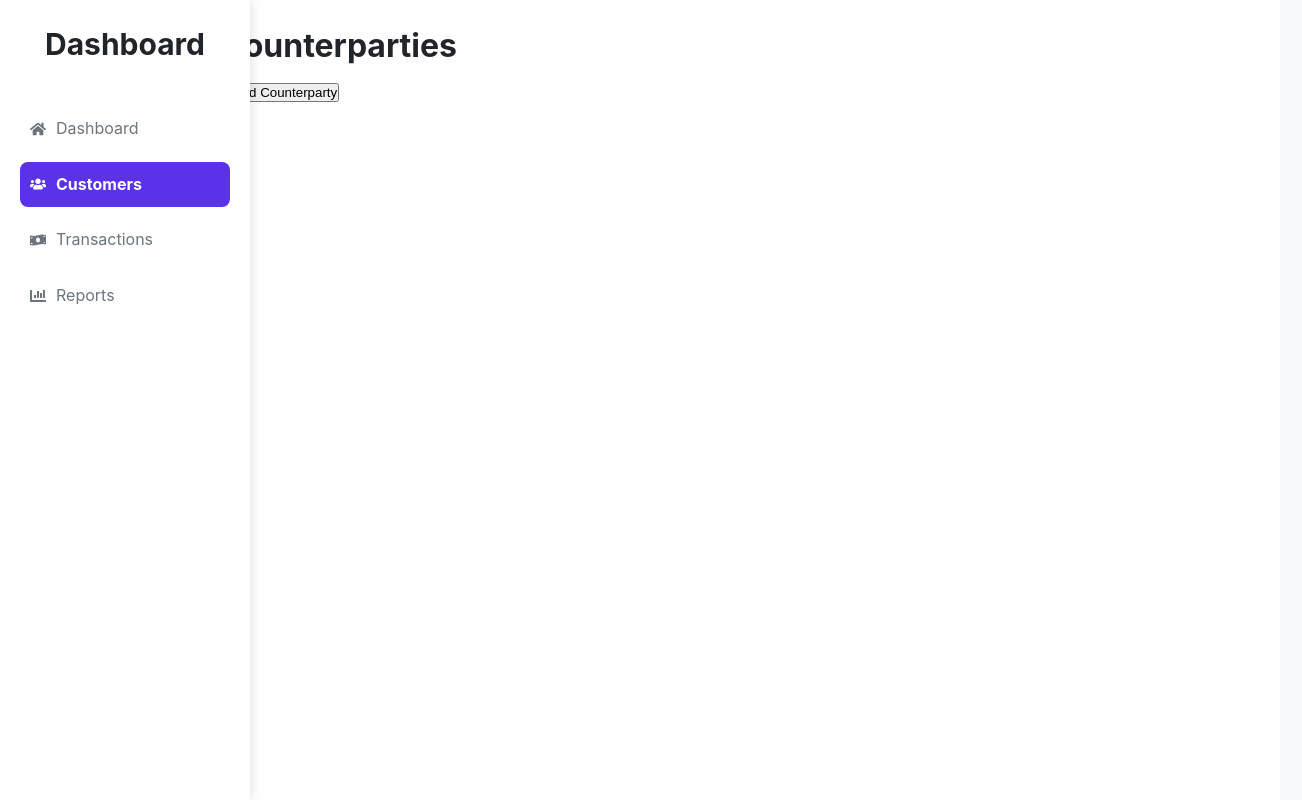
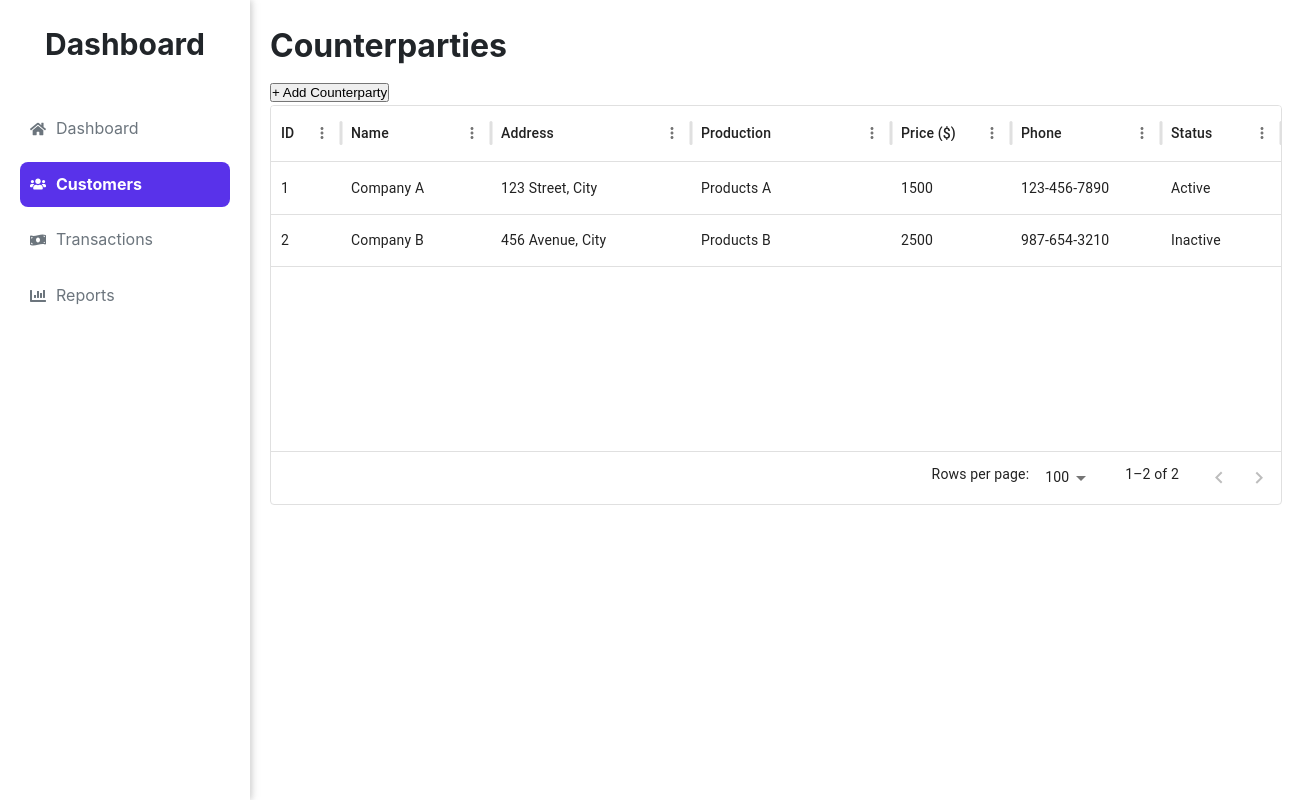
Before and after one commit to EduardOshurkov/crm-system, a React (Vite) app in the folder frontend/: page /counterparties in a window 1280 px wide. Shown: the whole page, 1302 px wide, since content can reach past the window. Built offline with nearby package versions, Linux system fonts and the light colour scheme.

Commit message:
added counterpartes table

```diff
--- a/frontend/package.json
+++ b/frontend/package.json
@@ -10,6 +10,10 @@
     "preview": "vite preview"
   },
   "dependencies": {
+    "@emotion/react": "^11.14.0",
+    "@emotion/styled": "^11.14.0",
+    "@mui/material": "^6.4.3",
+    "@mui/x-data-grid": "^7.26.0",
     "@reduxjs/toolkit": "^2.5.1",
     "react": "^19.0.0",
     "react-dom": "^19.0.0",
--- a/frontend/src/App.tsx
+++ b/frontend/src/App.tsx
@@ -10,7 +10,7 @@ import "./styles/global.scss";
 const App: React.FC = () => {
   return (
     <BrowserRouter>
-      <div>
+      <div className="body-wrapper">
         <nav>
           <Navbar />
         </nav>
--- /dev/null
+++ b/frontend/src/components/CounterpartiesTable.tsx
@@ -0,0 +1,44 @@
+import React from "react";
+import { DataGrid, GridColDef } from "@mui/x-data-grid";
+import { Counterparty } from "../types/types";
+
+const rows: Counterparty[] = [
+  {
+    id: 1,
+    name: "Company A",
+    address: "123 Street, City",
+    production: "Products A",
+    price: 1500,
+    phone: "123-456-7890",
+    status: "Active",
+  },
+  {
+    id: 2,
+    name: "Company B",
+    address: "456 Avenue, City",
+    production: "Products B",
+    price: 2500,
+    phone: "987-654-3210",
+    status: "Inactive",
+  },
+];
+
+const columns: GridColDef[] = [
+  { field: "id", headerName: "ID", width: 70 },
+  { field: "name", headerName: "Name", width: 150 },
+  { field: "address", headerName: "Address", width: 200 },
+  { field: "production", headerName: "Production", width: 200 },
+  { field: "price", headerName: "Price ($)", width: 120 },
+  { field: "phone", headerName: "Phone", width: 150 },
+  { field: "status", headerName: "Status", width: 120 },
+];
+
+const CounterpartiesTable: React.FC = () => {
+  return (
+    <div style={{ height: 400, width: "100%" }}>
+      <DataGrid rows={rows} columns={columns} pageSize={5} rowsPerPageOptions={[5]} />
+    </div>
+  );
+};
+
+export default CounterpartiesTable;
--- a/frontend/src/pages/CounterpartiesPage.tsx
+++ b/frontend/src/pages/CounterpartiesPage.tsx
@@ -1,5 +1,6 @@
 import React, { useState } from "react";
 import AddCounterpartyModal from "../components/AddCounterpartyModal";
+import CounterpartiesTable from "../components/CounterpartiesTable";
 
 const CounterpartiesPage: React.FC = () => {
   const [isModalOpen, setIsModalOpen] = useState(false);
@@ -10,10 +11,10 @@ const CounterpartiesPage: React.FC = () => {
   return (
     <div>
       <h1>Counterparties</h1>
-
       <button onClick={openModal} className="open-modal-btn">
         + Add Counterparty
       </button>
+      <CounterpartiesTable />
       {isModalOpen && <AddCounterpartyModal onClose={closeModal} />}
     </div>
   );
--- a/frontend/src/styles/global.scss
+++ b/frontend/src/styles/global.scss
@@ -35,29 +35,31 @@ p {
   margin-bottom: $spacing-small;
 }
 
+.body-wrapper {
+  display: flex;
+  flex-direction: row;
+}
+
 .content {
   margin-left: 250px;
   padding: 20px;
 }
 
 nav {
-  position: fixed;
-  top: 0;
-  left: 0;
-  width: 200px; /* Ширина бокового навбара */
-  height: 100vh; /* Высота на весь экран */
-  background-color: #f4f4f4; /* Цвет фона навбара */
-  box-shadow: 2px 0 5px rgba(0, 0, 0, 0.1); /* Тень для навбара */
+  min-width: 250px;
+  height: 100vh;
+  background-color: #f4f4f4;
+  box-shadow: 2px 0 5px rgba(0, 0, 0, 0.1);
   z-index: 10;
-  padding: 20px; /* Отступы внутри навбара */
+  padding: 20px;
   box-sizing: border-box;
 }
 
 .main-content {
-  margin-left: 200px; /* Отступ слева для навбара */
-  padding: 20px; /* Внутренние отступы для контента */
-  min-height: 100vh; /* Гарантирует высоту страницы */
-  background-color: #fff; /* Фон для основной области */
+  width: 100%;
+  padding: 20px;
+  min-height: 100vh;
+  background-color: #fff;
   box-sizing: border-box;
   display: flex;
   flex-direction: column;
```
Also changed, not shown: 1 other file (tests, documents, lock files or other folders).
